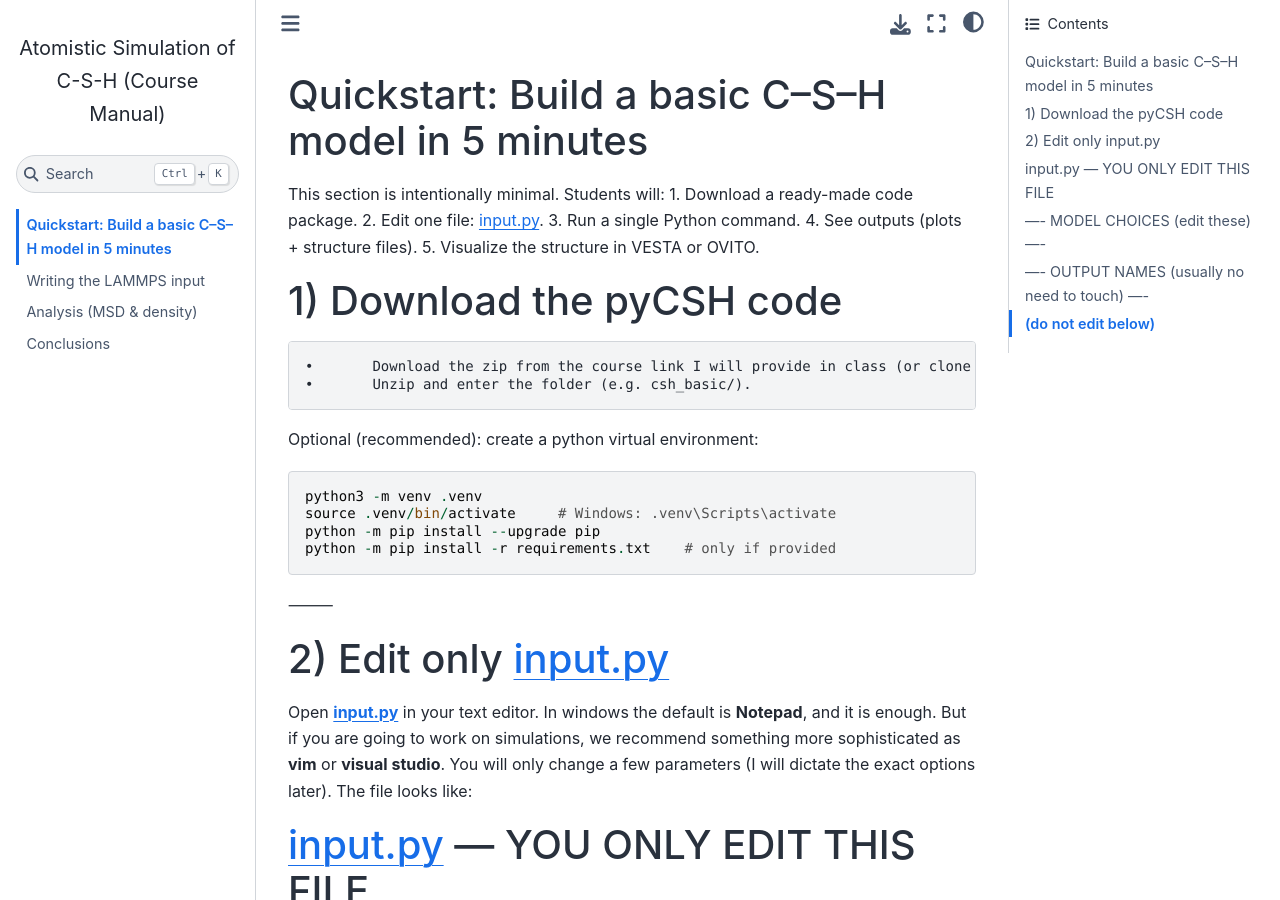
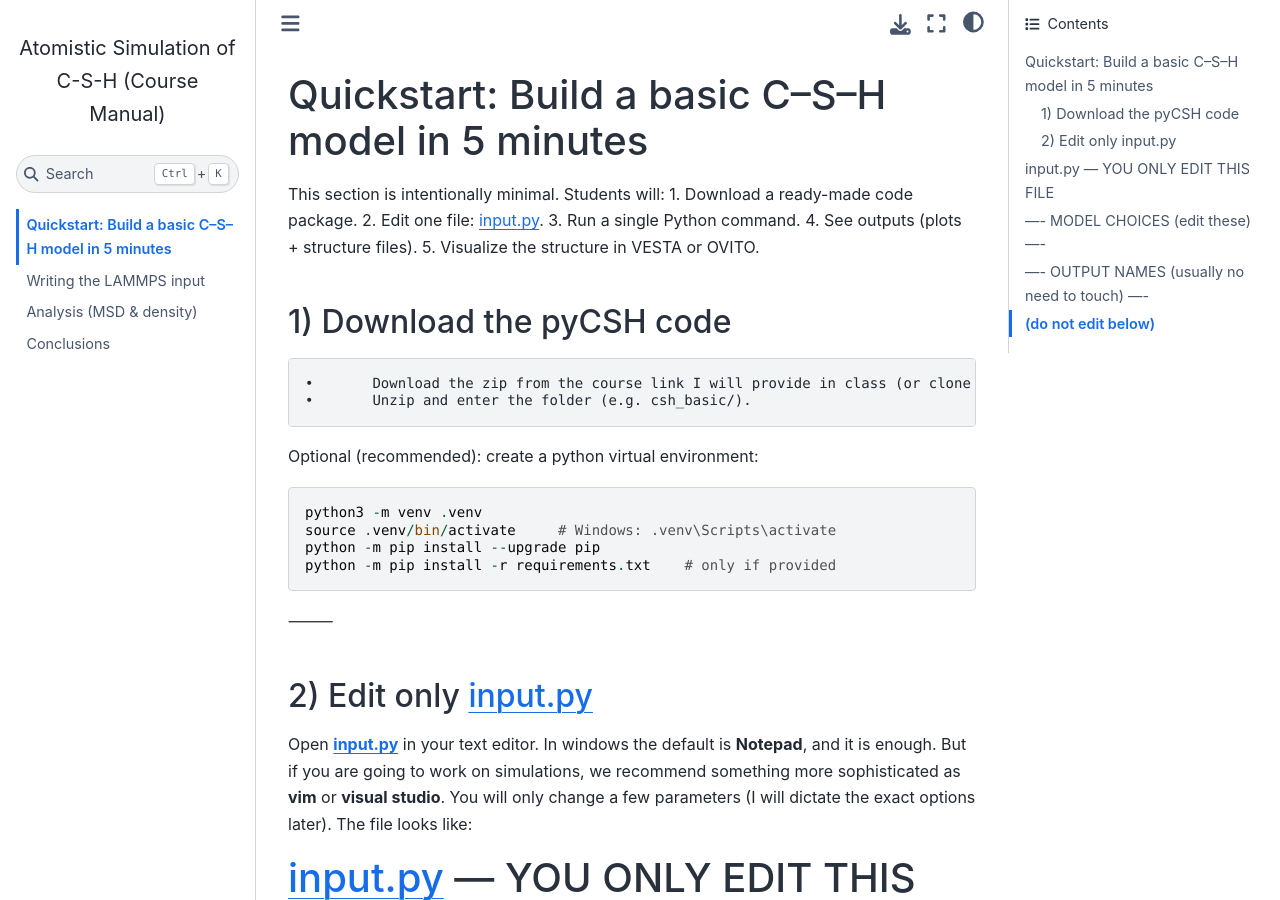
Before and after one commit to hegoimanzano/ICASCM2025, a Jupyter Book: the page built from 01_build_model.md, in a window 1280 px wide and 900 px high. Built offline with Jupyter Book 1.0.4 settings and Sphinx 7.4.7 and the Sphinx Book theme 1.1.4, drawn with Linux system fonts in a browser that asks for light colours.

```diff
--- a/01_build_model.md
+++ b/01_build_model.md
@@ -1,4 +1,4 @@
-## Quickstart: Build a basic C–S–H model in 5 minutes
+# Quickstart: Build a basic C–S–H model in 5 minutes
 
 This section is intentionally minimal. Students will:
 	1.	Download a ready-made code package.
@@ -8,7 +8,7 @@ This section is intentionally minimal. Students will:
 	5.	Visualize the structure in VESTA or OVITO.
 
 
-# 1) Download the pyCSH code
+## 1) Download the pyCSH code
 	•	Download the zip from the course link I will provide in class (or clone the repo).
 	•	Unzip and enter the folder (e.g. csh_basic/).
 
@@ -23,7 +23,7 @@ python -m pip install -r requirements.txt    # only if provided
 
 ⸻
 
-# 2) Edit only input.py
+## 2) Edit only input.py
 
 Open **input.py** in your text editor. In windows the default is **Notepad**, and it is enough. But if you are going to work on simulations, we recommend something more sophisticated as **vim** or **visual studio**. You will only change a few parameters (I will dictate the exact options later). The file looks like:
 
```
